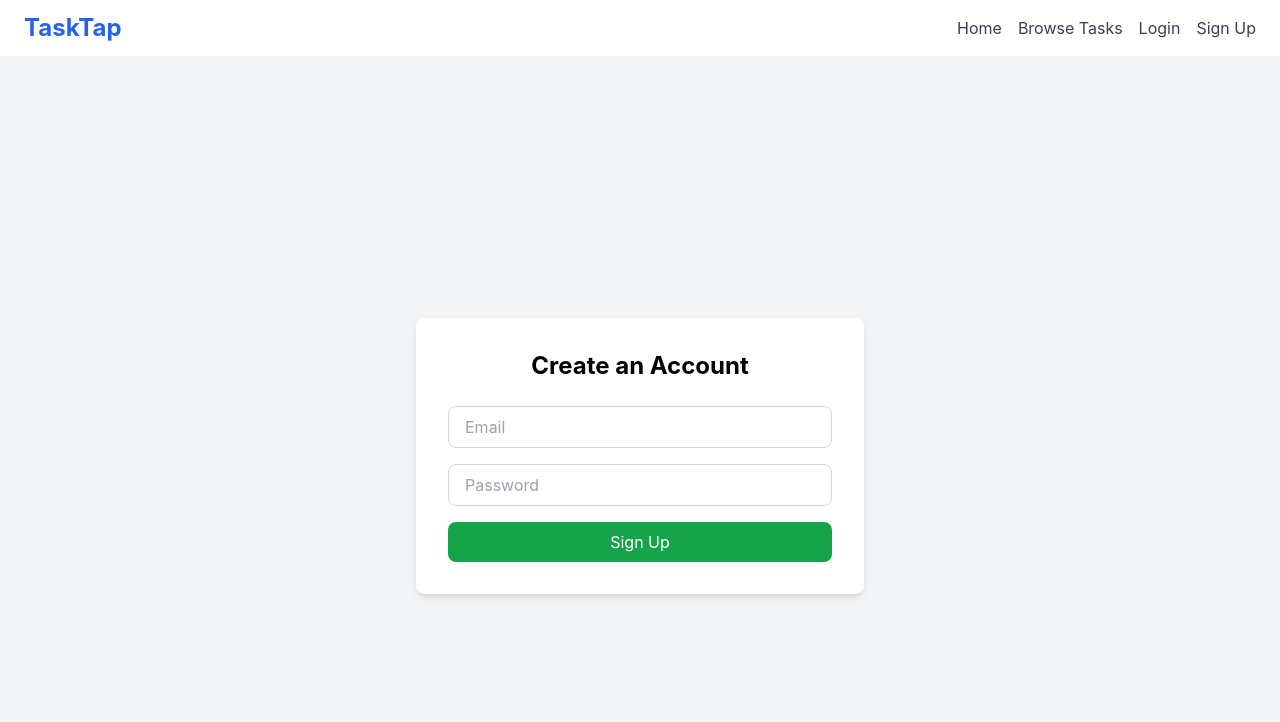
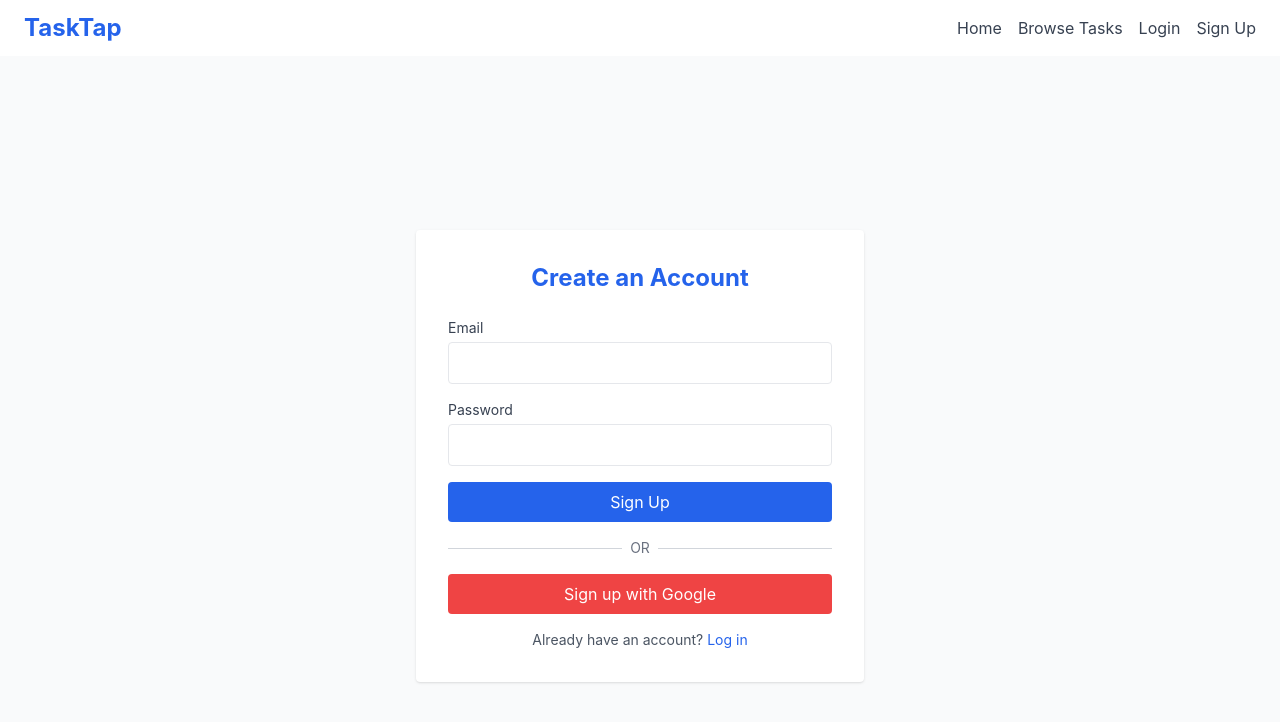
Before and after one commit to Prajay8/TaskTap-mvp, a React (Create React App) app: page /signup in a window 1280 px wide. Shown: the top 722 px of the page. Built offline with nearby package versions, Linux system fonts and the light colour scheme; no server answers.

Commit message:
Finalized Login and SignUp

```diff
--- a/src/firebase.js
+++ b/src/firebase.js
@@ -2,6 +2,7 @@
 import { initializeApp } from 'firebase/app';
 import { getAuth } from 'firebase/auth';
 import { getFirestore } from 'firebase/firestore';
+import { GoogleAuthProvider } from 'firebase/auth';
 
 const firebaseConfig = {
   apiKey: "AIzaSyBoKQn7xxji6XtAIeZW8rHaQKgiEOVAB8k",
@@ -16,3 +17,4 @@ const firebaseConfig = {
 const app = initializeApp(firebaseConfig);
 export const auth = getAuth(app);
 export const db = getFirestore();
+export const googleProvider = new GoogleAuthProvider();
--- a/src/pages/Login.js
+++ b/src/pages/Login.js
@@ -1,24 +1,57 @@
 import React, { useState } from 'react';
 import { useNavigate } from 'react-router-dom';
-import { signInWithEmailAndPassword } from 'firebase/auth';
-import { auth } from '../firebase';
+import {
+  signInWithEmailAndPassword,
+  signInWithPopup
+} from 'firebase/auth';
+import { auth, googleProvider } from '../firebase';
 
 export default function Login() {
   const [email, setEmail] = useState('');
   const [password, setPassword] = useState('');
   const [error, setError] = useState('');
+  const [loading, setLoading] = useState(false);
   const navigate = useNavigate();
 
   const handleLogin = async (e) => {
     e.preventDefault();
     setError('');
+    setLoading(true);
+
+    if (!email || !password) {
+      setError('Please enter your email and password.');
+      setLoading(false);
+      return;
+    }
 
     try {
       await signInWithEmailAndPassword(auth, email, password);
       navigate('/tasks');
     } catch (err) {
-      setError(err.message);
+      if (err.code === 'auth/user-not-found') {
+        setError('No user found with this email.');
+      } else if (err.code === 'auth/wrong-password') {
+        setError('Incorrect password.');
+      } else if (err.code === 'auth/invalid-email') {
+        setError('Invalid email address.');
+      } else {
+        setError('Failed to login. Please try again.');
+      }
     }
+
+    setLoading(false);
+  };
+
+  const handleGoogleLogin = async () => {
+    setError('');
+    setLoading(true);
+    try {
+      await signInWithPopup(auth, googleProvider);
+      navigate('/tasks');
+    } catch (err) {
+      setError('Google login failed. Please try again.');
+    }
+    setLoading(false);
   };
 
   return (
@@ -53,11 +86,31 @@ export default function Login() {
           </div>
           <button
             type="submit"
-            className="w-full bg-blue-600 text-white py-2 rounded hover:bg-blue-700 transition"
+            disabled={loading}
+            className={`w-full py-2 rounded text-white transition ${
+              loading
+                ? 'bg-blue-400 cursor-not-allowed'
+                : 'bg-blue-600 hover:bg-blue-700'
+            }`}
           >
-            Login
+            {loading ? 'Logging in...' : 'Login'}
           </button>
         </form>
+
+        <div className="flex items-center my-4">
+          <hr className="flex-grow border-gray-300" />
+          <span className="mx-2 text-gray-500 text-sm">OR</span>
+          <hr className="flex-grow border-gray-300" />
+        </div>
+
+        <button
+          type="button"
+          onClick={handleGoogleLogin}
+          disabled={loading}
+          className="w-full bg-red-500 text-white py-2 rounded hover:bg-red-600 transition"
+        >
+          Sign in with Google
+        </button>
 
         <p className="text-center text-sm text-gray-600 mt-4">
           Don’t have an account?{' '}
--- a/src/pages/SignUp.js
+++ b/src/pages/SignUp.js
@@ -1,48 +1,127 @@
 import React, { useState } from 'react';
-import { createUserWithEmailAndPassword } from 'firebase/auth';
-import { auth } from '../firebase';
+import {
+  createUserWithEmailAndPassword,
+  signInWithPopup
+} from 'firebase/auth';
 import { useNavigate } from 'react-router-dom';
+import { auth, googleProvider } from '../firebase';
 
 export default function SignUp() {
   const [email, setEmail] = useState('');
   const [password, setPassword] = useState('');
+  const [error, setError] = useState('');
+  const [loading, setLoading] = useState(false);
   const navigate = useNavigate();
 
   const handleSignUp = async (e) => {
     e.preventDefault();
+    setError('');
+    setLoading(true);
+
+    if (!email || !password) {
+      setError('Please fill in all fields.');
+      setLoading(false);
+      return;
+    }
+
+    if (password.length < 6) {
+      setError('Password must be at least 6 characters.');
+      setLoading(false);
+      return;
+    }
+
     try {
       await createUserWithEmailAndPassword(auth, email, password);
       navigate('/tasks');
-    } catch (error) {
-      alert(error.message);
+    } catch (err) {
+      if (err.code === 'auth/email-already-in-use') {
+        setError('This email is already in use.');
+      } else if (err.code === 'auth/invalid-email') {
+        setError('Invalid email address.');
+      } else {
+        setError('Something went wrong. Please try again.');
       }
+    }
+
+    setLoading(false);
+  };
+
+  const handleGoogleSignup = async () => {
+    setError('');
+    setLoading(true);
+    try {
+      await signInWithPopup(auth, googleProvider);
+      navigate('/tasks');
+    } catch (err) {
+      setError('Google sign-up failed. Please try again.');
+    }
+    setLoading(false);
   };
 
   return (
-    <div className="min-h-screen flex items-center justify-center bg-gray-100 px-4">
-      <div className="bg-white shadow-md rounded-lg p-8 max-w-md w-full">
-        <h2 className="text-2xl font-bold mb-6 text-center">Create an Account</h2>
+    <div className="min-h-screen bg-gray-50 flex items-center justify-center">
+      <div className="w-full max-w-md bg-white p-8 rounded shadow">
+        <h2 className="text-2xl font-bold text-center text-blue-600 mb-6">Create an Account</h2>
+
+        {error && (
+          <div className="bg-red-100 text-red-700 px-4 py-2 rounded mb-4 text-sm">{error}</div>
+        )}
+
         <form onSubmit={handleSignUp} className="space-y-4">
+          <div>
+            <label className="block text-sm mb-1 text-gray-700">Email</label>
             <input
               type="email"
-            placeholder="Email"
-            className="w-full border border-gray-300 px-4 py-2 rounded-lg focus:outline-none focus:ring-2 focus:ring-blue-500"
               value={email}
               onChange={(e) => setEmail(e.target.value)}
+              className="w-full border px-4 py-2 rounded focus:outline-none focus:ring-2 focus:ring-blue-500"
               required
             />
+          </div>
+          <div>
+            <label className="block text-sm mb-1 text-gray-700">Password</label>
             <input
               type="password"
-            placeholder="Password"
-            className="w-full border border-gray-300 px-4 py-2 rounded-lg focus:outline-none focus:ring-2 focus:ring-blue-500"
               value={password}
               onChange={(e) => setPassword(e.target.value)}
+              className="w-full border px-4 py-2 rounded focus:outline-none focus:ring-2 focus:ring-blue-500"
               required
             />
-          <button type="submit" className="w-full bg-green-600 text-white py-2 rounded-lg hover:bg-green-700">
-            Sign Up
+          </div>
+          <button
+            type="submit"
+            disabled={loading}
+            className={`w-full py-2 rounded text-white transition ${
+              loading
+                ? 'bg-blue-400 cursor-not-allowed'
+                : 'bg-blue-600 hover:bg-blue-700'
+            }`}
+          >
+            {loading ? 'Creating account...' : 'Sign Up'}
           </button>
         </form>
+
+        <div className="flex items-center my-4">
+          <hr className="flex-grow border-gray-300" />
+          <span className="mx-2 text-gray-500 text-sm">OR</span>
+          <hr className="flex-grow border-gray-300" />
+        </div>
+
+        <button
+          type="button"
+          onClick={handleGoogleSignup}
+          disabled={loading}
+          className="w-full bg-red-500 text-white py-2 rounded hover:bg-red-600 transition"
+        >
+          Sign up with Google
+        </button>
+
+        <p className="text-center text-sm text-gray-600 mt-4">
+          Already have an account?{' '}
+          <a href="/login" className="text-blue-600 hover:underline">
+            Log in
+          </a>
+        </p>
       </div>
     </div>
   );
```
Lines whose indentation alone changed are shown as unchanged.
